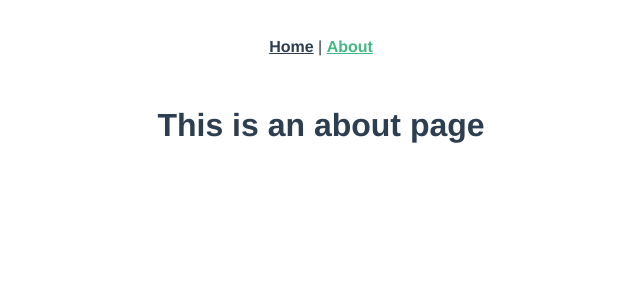
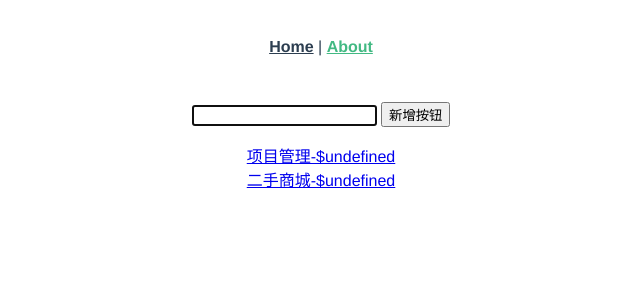
Before and after one commit to maoadai/vue-cli-rooter, a Vue app in the folder vue-cli-rooter/: page /#/about in a window 1280 px wide. Shown: the top 300 px of the page, without its empty margins (319-959 px from the left). Built offline with nearby package versions, Linux system fonts and the light colour scheme.

Commit message:
dynamic router

```diff
--- /dev/null
+++ b/vue-cli-rooter/src/api/courses.js
@@ -0,0 +1,8 @@
+//模拟异步数据调用
+export function getCourses() {
+    return new Promise(resolve => {
+        setTimeout(() => {
+            resolve([{ "name": "项目管理" }, { "name": "二手商城" }]);
+        }, 2000);
+    });
+}
--- /dev/null
+++ b/vue-cli-rooter/src/components/Courseadd.vue
@@ -0,0 +1,47 @@
+<template>
+  <div>
+    <div>
+      <!-- 用户输入事件 -->
+      <p>
+        <input
+          :value="value"
+          v-focus
+          @input="onInput"
+          type="text"
+          ref="inp"
+          v-on:keydown.enter="addCourse"
+        />
+        {{value}}
+        <!-- 新增按钮 -->
+        <button type="button" v-on:click="addCourse">新增按钮</button>
+      </p>
+    </div>
+  </div>
+</template>
+
+<script>
+import Vue from "vue";
+Vue.directive("focus", {
+  inserted(el) {
+    el.focus();
+  }
+});
+export default {
+  name: "Courseadd",
+  props: ["value"], //需要额外接收父组件的value，不需要额外维护course
+  methods: {
+    addCourse() {
+      //派发事件不需要传递参数
+      this.$emit("add-course");
+      // 不需要维护course
+      // this.course = ''
+    },
+    onInput(e) {
+      this.$emit("input", e.target.value); //复用性不够好
+    }
+  }
+};
+</script>
+
+<style scoped>
+</style>
--- /dev/null
+++ b/vue-cli-rooter/src/components/Courselist.vue
@@ -0,0 +1,53 @@
+<template>
+  <div>
+    <div>
+      <!-- 条件渲染 -->
+      <p v-if="courses.length == 0">没有任何商品</p>
+      <!-- 列表渲染 -->
+      <div
+        v-for="c in courses"
+        :key="c.name"
+        :class="{active:(selectedCourse===c.name)}"
+        @click="selectedCourse = c.name"
+      >
+        <!-- {{c.name}}-{{c.price | currency('$')}} -->
+        <nav>
+          <router-link :to="`/course/${c.name}`">{{c.name}}-{{c.price | currency('$')}}</router-link>
+        </nav>
+      </div>
+    </div>
+  </div>
+</template>
+
+<script>
+export default {
+  name: "Courselist",
+  data() {
+    return {
+      //该状态与外部无关属于组件内部的，所以放在组件内部，作为数据
+      selectedCourse: ""
+    };
+  },
+  props: {
+    //新增课程时需要对courses赋值，因此将courses作为属性传递
+    courses: {
+      type: Array,
+      default: function() {
+        return [];
+      }
+    }
+  },
+  filters: {
+    currency(value, symbol) {
+      //使用过程中，不传参数的话，就默认传递管道符号前面的参数
+      return symbol + value;
+    }
+  }
+};
+</script>
+
+<style scoped>
+.active {
+  background-color: aquamarine;
+}
+</style>
--- /dev/null
+++ b/vue-cli-rooter/src/components/Message.vue
@@ -0,0 +1,51 @@
+<template>
+  <div class="message-box" v-if="show">
+    <strong>
+      <slot name="title"></slot>
+    </strong>
+    <slot></slot>
+    <span class="message-box-close" @click="toggle">X</span>
+  </div>
+</template>
+
+<script>
+export default {
+  name: "Message",
+  data() {
+    return {
+      show: false
+    };
+  },
+  mounted() {
+    this.$bus.$on("message-close", () => {
+      //this.$emit('update:show',false)
+      this.toggle();
+    });
+  },
+  methods: {
+    toggle() {
+      this.show = !this.show;
+    }
+  }
+};
+</script>
+
+<style scoped>
+.message-box {
+  padding: 10px 20px;
+}
+
+.message-box-close {
+  float: right;
+}
+
+.success {
+  background: #4fc08d;
+  border: 1px solid #42b983;
+}
+
+.warning {
+  background: #f66;
+  border: 1px solid #d63200;
+}
+</style>
--- a/vue-cli-rooter/src/router/index.js
+++ b/vue-cli-rooter/src/router/index.js
@@ -17,6 +17,10 @@ const routes = [
     // this generates a separate chunk (about.[hash].js) for this route
     // which is lazy-loaded when the route is visited.
     component: () => import(/* webpackChunkName: "about" */ '../views/About.vue')
+  },
+  {
+    path: '/course/:name',
+    component: () => import(/* webpackChunkName: "about" */ '../views/Detail.vue')
   }
 ]
 
--- a/vue-cli-rooter/src/views/About.vue
+++ b/vue-cli-rooter/src/views/About.vue
@@ -1,5 +1,76 @@
 <template>
-  <div class="about">
-    <h1>This is an about page</h1>
+  <div>
+    <div class="about">
+      <Message ref="msgSuccess" class="success">
+        <template v-slot:title>恭喜</template>
+        <template>新增课程成功！</template>
+      </Message>
+      <Message ref="msgWarning" class="warning">
+        <template v-slot:title>警告</template>
+        <template>请输入课程的名称！</template>
+      </Message>
+      <Courseadd v-model="course" @add-course="addCourse"></Courseadd>
+      <Courselist :courses="courses"></Courselist>
+    </div>
   </div>
 </template>
+<script>
+import Courselist from "@/components/Courselist.vue";
+import Courseadd from "@/components/Courseadd.vue";
+import Message from "@/components/Message.vue";
+import { getCourses } from "@/api/courses.js";
+import Vue from "vue";
+
+Vue.prototype.$bus = new Vue();
+
+Vue.directive("permission", {
+  inserted(el, binding) {
+    if (binding.value !== "admin") {
+      el.parentElement.removeChild(el);
+    }
+  }
+});
+
+export default {
+  name: "App",
+  components: {
+    //HelloWorld
+    Courselist,
+    Courseadd,
+    Message
+  },
+  data() {
+    return {
+      courses: [],
+      course: ""
+    };
+  },
+  async created() {
+    const courses = await getCourses();
+    this.courses = courses;
+  },
+  methods: {
+    addCourse() {
+      if (this.course) {
+        this.courses.push({ name: this.course });
+        this.course = "";
+        //this.show = true;
+        this.$refs.msgSuccess.toggle();
+      } else {
+        //this.showWarn = true;
+        this.$refs.msgWarning.toggle();
+      }
+    }
+  }
+};
+</script>
+
+<style scope>
+.icon {
+  width: 1em;
+  height: 1em;
+  vertical-align: -0.15em;
+  fill: currentColor;
+  overflow: hidden;
+}
+</style>
--- /dev/null
+++ b/vue-cli-rooter/src/views/Detail.vue
@@ -0,0 +1,16 @@
+<template>
+    <div>
+        <h2>this is detail page</h2>
+        <p>{{$route.params.name}}</p>
+    </div>
+</template>
+
+<script>
+    export default {
+
+    }
+</script>
+
+<style lang="scss" scoped>
+
+</style>
```
